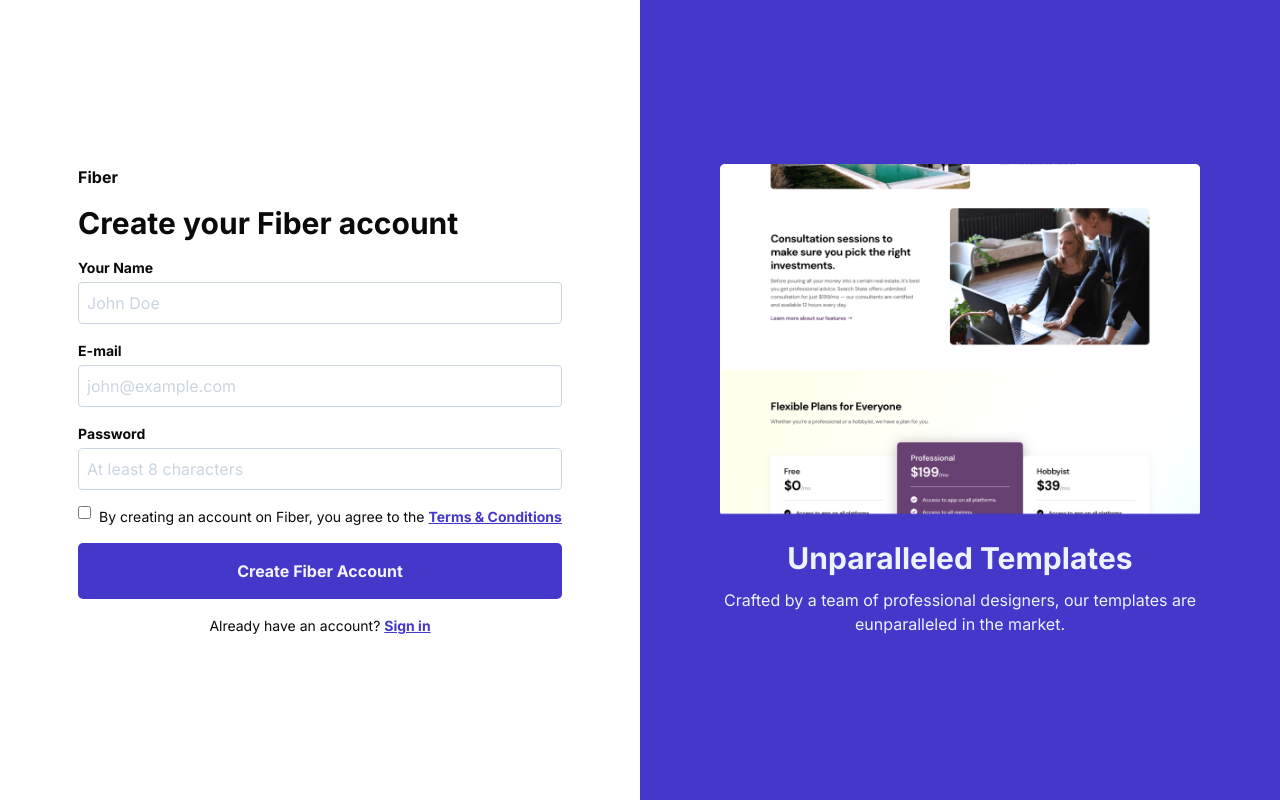
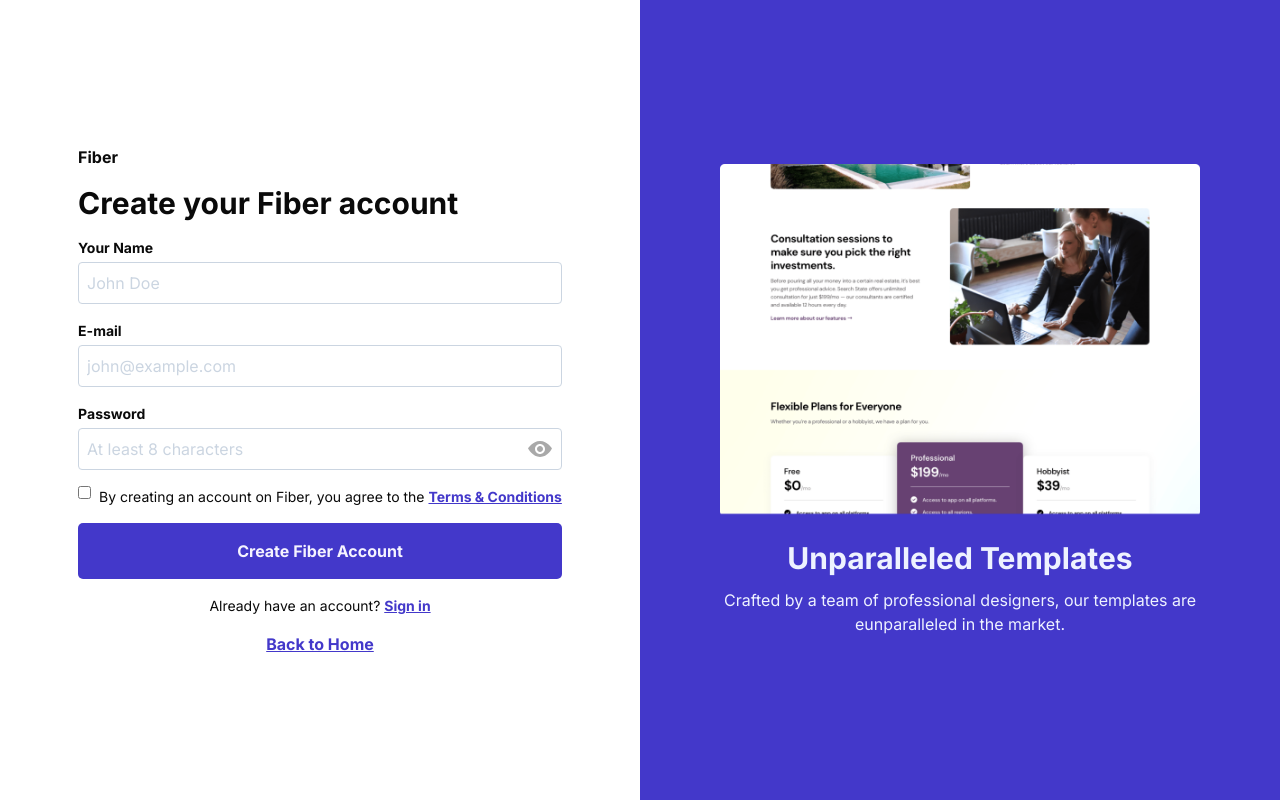
Before and after one commit to mjamecny/fiber-landing-page, a React (Vite) app: page /signup in a window 1280 px wide. Built offline with nearby package versions, Linux system fonts and the light colour scheme.

Commit message:
add logic for show/hide password

```diff
--- a/src/pages/Signup.jsx
+++ b/src/pages/Signup.jsx
@@ -1,3 +1,5 @@
+import { useState } from "react"
+import { Link } from "react-router-dom"
 import styled from "styled-components"
 
 const StyledSignup = styled.section`
@@ -19,8 +21,6 @@ const Form = styled.form`
   padding-inline: 2.4rem;
 
   @media (min-width: 768px) {
-    /* padding-inline: 12.8rem; */
-    /* padding-block: 6.4rem; */
     justify-self: center;
     align-self: center;
   }
@@ -64,16 +64,34 @@ const Input = styled.input`
   border: 1px solid var(--color-slate-300);
   border-radius: 4px;
   padding: 0.8rem;
+  width: 100%;
 
   &::placeholder {
     color: var(--color-slate-300);
   }
+
+  &:focus {
+    outline: 1px solid var(--color-indigo-700);
+  }
 `
 
-const Link = styled.a`
+const InputContainer = styled.div`
+  position: relative;
+`
+
+const EyeIcon = styled.img`
+  position: absolute;
+  top: 50%;
+  transform: translateY(-50%);
+  right: 10px;
+  cursor: pointer;
+`
+
+const StyledLink = styled(Link)`
   font-weight: 700;
   text-decoration: underline;
   color: var(--color-indigo-700);
+  text-align: center;
 
   ${({ type }) => type === "thin" && `font-weight: 400 text-decoration: none;`}
 `
@@ -132,6 +150,8 @@ const IllustrationContent = styled.div`
 `
 
 export default function Signup() {
+  const [showPassword, setShowPassword] = useState(false)
+
   return (
     <StyledSignup>
       <Form>
@@ -147,22 +167,34 @@ export default function Signup() {
         </FormRow>
         <FormRow>
           <Label htmlFor="">Password</Label>
-          <Input type="password" placeholder="At least 8 characters" />
+          <InputContainer>
+            <Input
+              type={showPassword ? "text" : "password"}
+              placeholder="At least 8 characters"
+              minLength="8"
+            />
+            <EyeIcon
+              onClick={() => setShowPassword((prev) => !prev)}
+              src="hide-password.svg"
+              alt="eye icon"
+            />
+          </InputContainer>
         </FormRow>
         <FormRow type="horizontal">
           <input type="checkbox" />
           <Label type="thin" htmlFor="">
             By creating an account on Fiber, you agree to the{" "}
-            <Link href="#">Terms & Conditions</Link>
+            <StyledLink href="#">Terms & Conditions</StyledLink>
           </Label>
         </FormRow>
         <Button>Create Fiber Account</Button>
         <Text>
           Already have an account?{" "}
-          <Link type="thin" href="#">
+          <StyledLink type="thin" href="#">
             Sign in
-          </Link>
+          </StyledLink>
         </Text>
+        <StyledLink to="/">Back to Home</StyledLink>
       </Form>
       <IllustrationDiv>
         <IllustrationContainer>
```
